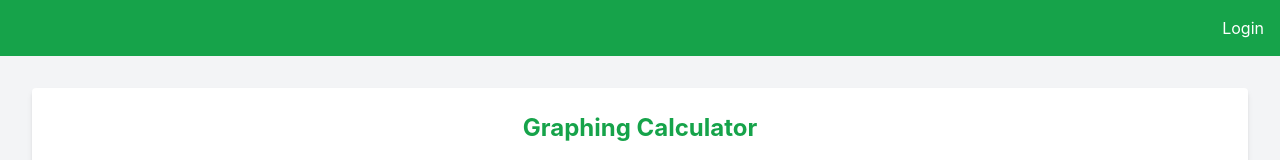
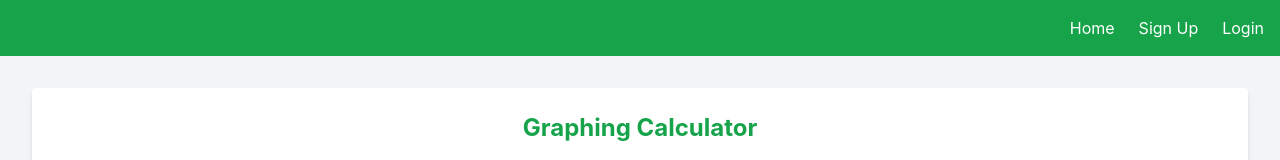
Before and after one commit to Emerald367/graphingcalculator, a React (Create React App) app in the folder graphing-calculator/: page / in a window 1280 px wide. Shown: the top 160 px of the page. Built offline with nearby package versions, Linux system fonts and the light colour scheme; the HTML template or start-up script is replaced by a standard one.

Commit message:
fixed homepage to display signup link

```diff
--- a/graphing-calculator/src/App.js
+++ b/graphing-calculator/src/App.js
@@ -1,5 +1,5 @@
 import React, { useState } from 'react';
-import { BrowserRouter as Router, Route, Routes, Navigate, Link } from 'react-router-dom';
+import { BrowserRouter as Router, Route, Routes, Navigate, Link, useLocation } from 'react-router-dom';
 import LoginForm from './LoginForm';
 import UserCalculator from './UserCalculator';
 import HomePageGraph from './HomePageGraph';
@@ -14,36 +14,51 @@ function App() {
 
   const handleLogout = () => {
     setIsAuthenticated(false);
+    localStorage.removeItem('token'); // Ensure token is removed on logout
   };
 
+  const NavBar = () => {
+    const location = useLocation();
+
     return (
-    <Router>
       <nav className="bg-green-600 p-4">
         <ul className="flex justify-end">
+          <li className="mr-6">
+            <Link to="/" className="text-white hover:text-gray-200">Home</Link>
+          </li>
           {isAuthenticated ? (
             <>
               <li className="mr-6">
                 <Link to="/usercalculator" className="text-white hover:text-gray-200">UserCalculator</Link>
               </li>
+              {location.pathname === '/usercalculator' && (
                 <li>
                   <button onClick={handleLogout} className="text-white hover:text-gray-200">Logout</button>
                 </li>
+              )}
             </>
           ) : (
+            <>
+              <li className="mr-6">
+                <Link to="/signup" className="text-white hover:text-gray-200">Sign Up</Link>
+              </li>
               <li>
                 <Link to="/login" className="text-white hover:text-gray-200">Login</Link>
               </li>
+            </>
           )}
         </ul>
       </nav>
+    );
+  };
 
+  return (
+    <Router>
+      <NavBar />
       <Routes>
-        <Route path="/login"
-               element={<LoginForm onLogin={handleLogin}/>}
-         />
-        <Route path="/usercalculator"
-               element={isAuthenticated ? <UserCalculator onLogout={handleLogout} /> : <Navigate to="/login" />}
-         />
+        <Route path="/login" element={<LoginForm onLogin={handleLogin} />} />
+        <Route path="/usercalculator" element={isAuthenticated ? <UserCalculator onLogout={handleLogout} /> : <Navigate to="/login" />} />
+        <Route path="/signup" element={<SignUpForm />} />
         <Route path="/" element={<HomePageGraph />} />
       </Routes>
     </Router>
```
Lines whose indentation alone changed are shown as unchanged.
